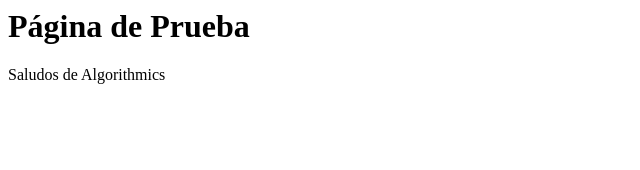
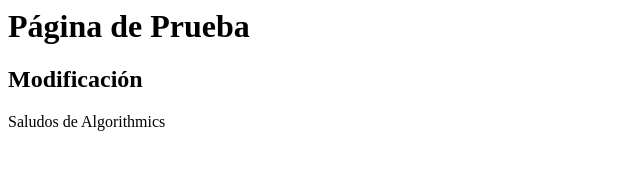
Before and after one commit to christianhm97/Prueba, a plain HTML site: page index.html in a window 1280 px wide. Shown: the whole page, without its empty margins (0-640 px from the left). Drawn offline with Linux system fonts and the light colour scheme.

Commit message:
Actualización del archivo index
Se añadió..........

```diff
--- a/index.html
+++ b/index.html
@@ -5,6 +5,7 @@
   <body>
     <main>
       <h1>Página de Prueba</h1>
+      <h2>Modificación</h2>
       <p>Saludos de Algorithmics</p>
     </main>
   </body>
```
